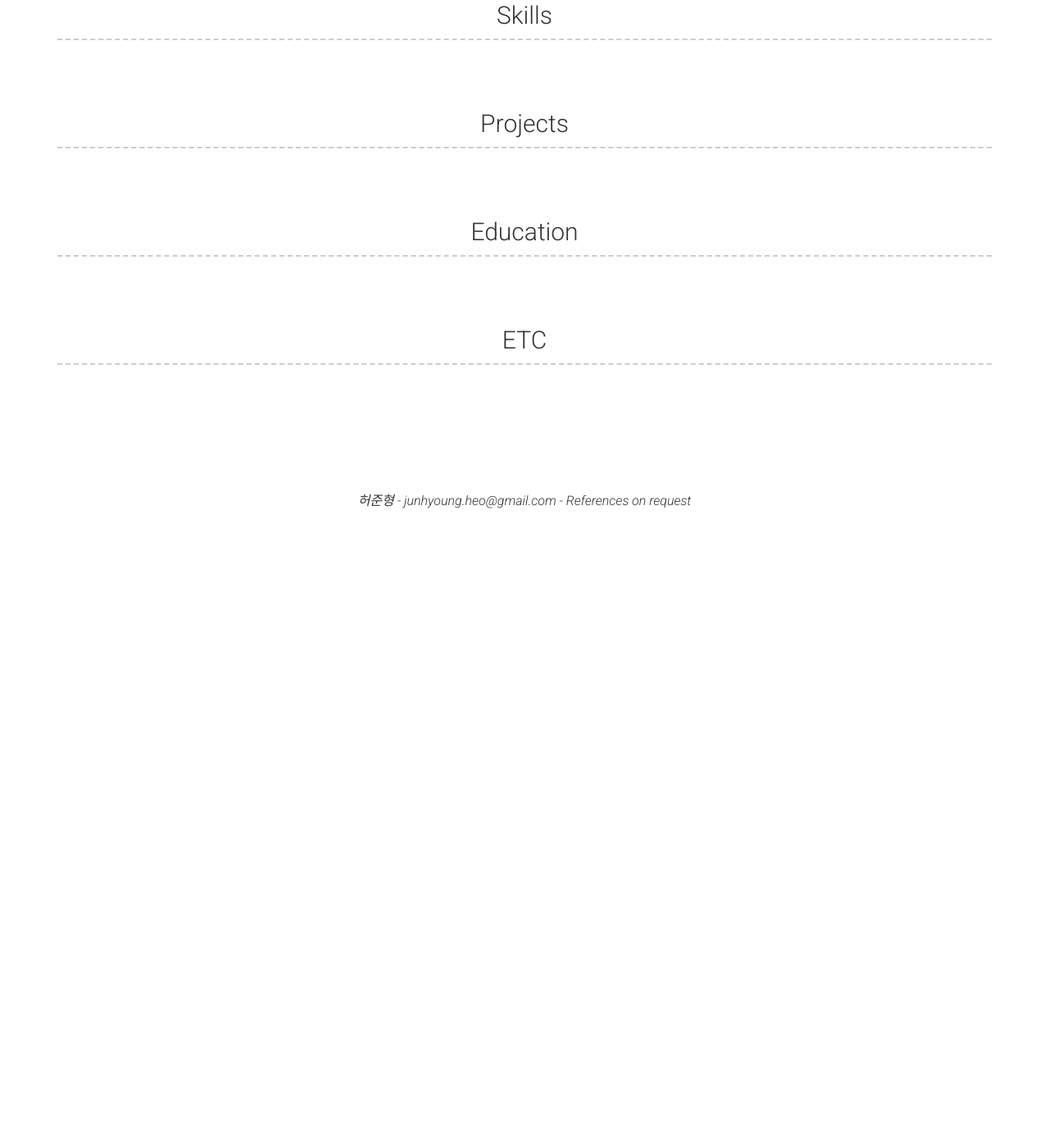
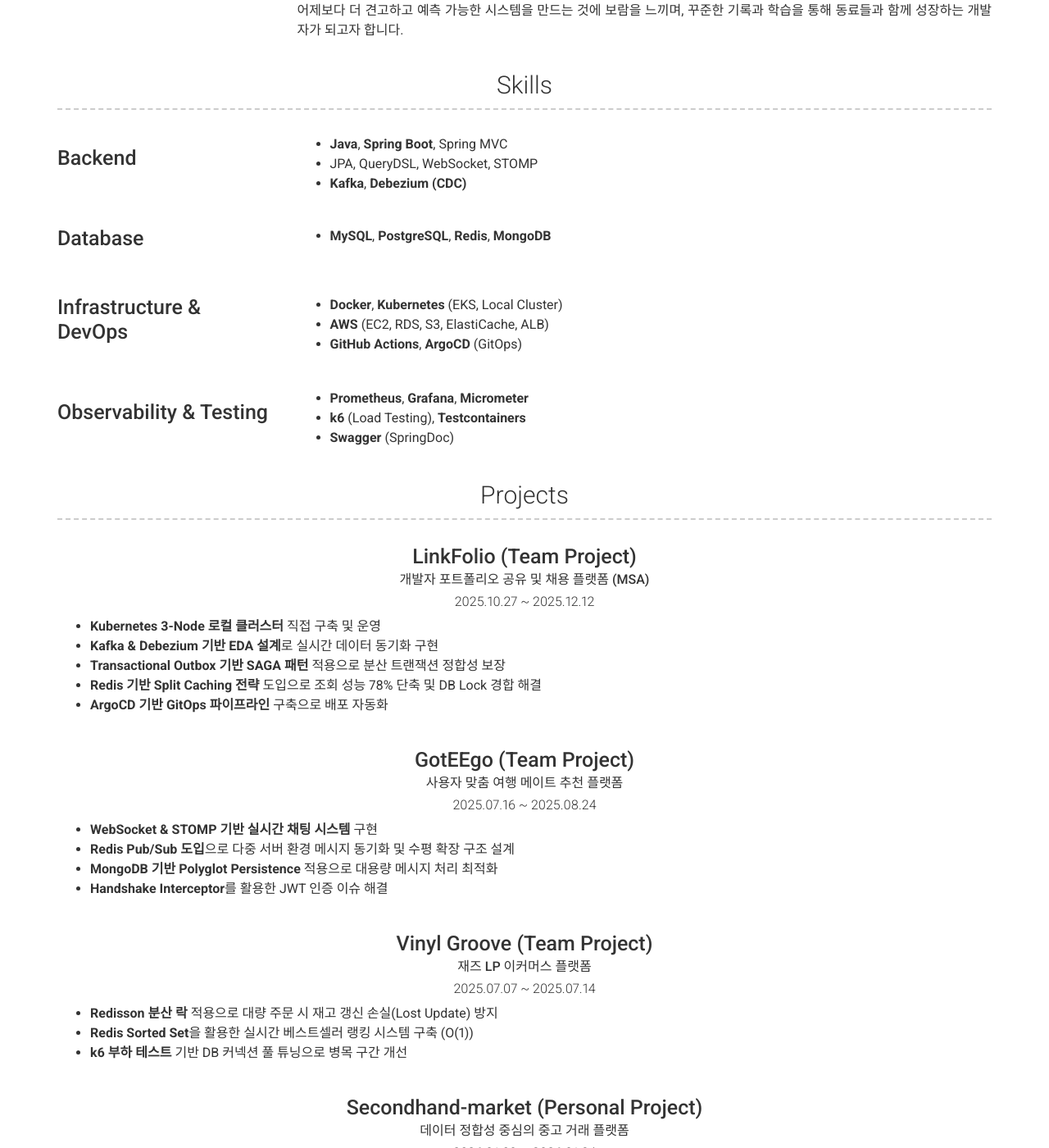
Before and after one commit to HeoJunHyoung/HeoJunHyoung.github.io, a Jekyll site: the page built from index.md, in a window 1280 px wide and 1400 px high, scrolled down 597 px. Shown: the whole window at 82% size. Built offline with Jekyll 4.4.1, drawn with Linux system fonts in a browser that asks for light colours; nearby versions of some CDN libraries; before the commit the page ends 1227 px from its top, so only the background shows below that; some of the changed text lies outside the part shown.

Commit message:
fix: _data 방식(version1) 말고 config.yml에 넣는 방식(version2) 채택

```diff
--- a/_config.yml
+++ b/_config.yml
@@ -5,7 +5,6 @@ version: 2
 # Personal Information
 name: 허준형
 title: 서버 백엔드 엔지니어
-email: junhyoung.heo@gmail.com
 
 # Appearance
 darkmode: never
@@ -13,51 +12,134 @@ darkmode: never
 # Social Links
 github_username: HeoJunHyoung
 
-# Additional Icon Links (커스텀 티스토리 아이콘 포함)
+# Additional Icon Links
 additional_links:
   - title: Email
     icon: fas fa-envelope
     url: mailto:junhyoung.heo@gmail.com
   - title: Blog
-    icon: fa fa-tistory-custom # main.scss에 정의한 클래스명
+    icon: fas fa-blog  # Font Awesome 클래스로 수정
     url: https://receiver40.tistory.com/
 
 # About Section
 about_profile_image: images/profile.png
 about_content: |
   **"단순한 기능 구현을 넘어, <mark>데이터와 지표로 시스템의 신뢰성을 증명</mark>하는 백엔드 개발자 허준형입니다."**
-  <br/>
-  안정적인 서비스 운영을 위해 아키텍처 설계와 시스템 성능 튜닝에 깊은 관심을 가지고 있습니다. 기술적 선택이 비즈니스 가치로 이어지기 위해서는 주관적인 판단이 아닌 <mark>객관적인 근거</mark>가 필요하다고 믿습니다.
+
+  안정적인 서비스 운영을 위해 아키텍처 설계와 시스템 성능 튜닝에 깊은 관심을 가지고 있습니다. 기술적 선택이 비즈니스 가치로 이어지기 위해서는 주관적인 판단이 아닌 객관적인 근거가 필요하다고 믿습니다.
 
   이러한 철학을 바탕으로 다음과 같은 원칙을 지키며 개발합니다.
 
   * **지표 기반의 문제 해결:** **Prometheus와 Grafana**를 활용한 모니터링 체계를 구축하여 시스템의 상태를 가시화합니다. 정의된 지표를 바탕으로 병목 지점을 파악하고, 최적화 전후의 결과를 <mark>수치로 검증</mark>하는 과정을 즐깁니다.
+
   * **효율적인 성능 최적화:** 무분별한 기술 도입보다는 현재 시스템의 제약 사항을 분석하여 적재적소에 솔루션을 적용합니다. 캐싱 전략 수립, 인덱스 튜닝, 동시성 제어 등을 통해 자원을 효율적으로 사용하고 <mark>사용자 경험을 개선</mark>하는 데 집중합니다.
-  * **철저한 사전 검증:** **k6 부하 테스트**를 통해 운영 환경에서 발생할 수 있는 한계점을 선제적으로 탐색합니다.
+
+  * **철저한 사전 검증:** **k6 부하 테스트**를 통해 운영 환경에서 발생할 수 있는 한계점을 선제적으로 탐색합니다. 예상되는 부하와 한계치를 사전에 파악하여 안정적인 서비스 운영을 보장합니다.
+
   <br/>
+
   어제보다 더 견고하고 예측 가능한 시스템을 만드는 것에 보람을 느끼며, 꾸준한 기록과 학습을 통해 동료들과 함께 성장하는 개발자가 되고자 합니다.
 
-# Content Configuration
+# Content Configuration - 버전 2 방식 (직접 내용 작성)
 content:
   - title: Skills
     layout: list
     content:
-      type: skills
+      - layout: left
+        title: Backend
+        description: |
+          * **Java**, **Spring Boot**, Spring MVC
+          * JPA, QueryDSL, WebSocket, STOMP
+          * **Kafka**, **Debezium (CDC)**
+      - layout: left
+        title: Database
+        description: |
+          * **MySQL**, **PostgreSQL**, **Redis**, **MongoDB**
+      - layout: left
+        title: Infrastructure & DevOps
+        description: |
+          * **Docker**, **Kubernetes** (EKS, Local Cluster)
+          * **AWS** (EC2, RDS, S3, ElastiCache, ALB)
+          * **GitHub Actions**, **ArgoCD** (GitOps)
+      - layout: left
+        title: Observability & Testing
+        description: |
+          * **Prometheus**, **Grafana**, **Micrometer**
+          * **k6** (Load Testing), **Testcontainers**
+          * **Swagger** (SpringDoc)
 
   - title: Projects
     layout: list
     content:
-      type: projects
+      - layout: top-middle
+        title: LinkFolio (Team Project)
+        sub_title: 개발자 포트폴리오 공유 및 채용 플랫폼 (MSA)
+        caption: 2025.10.27 ~ 2025.12.12
+        # link: 프로젝트 링크 입력
+        description: |
+          * **Kubernetes 3-Node 로컬 클러스터** 직접 구축 및 운영
+          * **Kafka & Debezium 기반 EDA 설계**로 실시간 데이터 동기화 구현
+          * **Transactional Outbox 기반 SAGA 패턴** 적용으로 분산 트랜잭션 정합성 보장
+          * **Redis 기반 Split Caching 전략** 도입으로 조회 성능 78% 단축 및 DB Lock 경합 해결
+          * **ArgoCD 기반 GitOps 파이프라인** 구축으로 배포 자동화
+
+      - layout: top-middle
+        title: GotEEgo (Team Project)
+        sub_title: 사용자 맞춤 여행 메이트 추천 플랫폼
+        caption: 2025.07.16 ~ 2025.08.24
+        # link: 프로젝트 링크 입력
+        description: |
+          * **WebSocket & STOMP 기반 실시간 채팅 시스템** 구현
+          * **Redis Pub/Sub 도입**으로 다중 서버 환경 메시지 동기화 및 수평 확장 구조 설계
+          * **MongoDB 기반 Polyglot Persistence** 적용으로 대용량 메시지 처리 최적화
+          * **Handshake Interceptor**를 활용한 JWT 인증 이슈 해결
+
+      - layout: top-middle
+        title: Vinyl Groove (Team Project)
+        sub_title: 재즈 LP 이커머스 플랫폼
+        caption: 2025.07.07 ~ 2025.07.14
+        # link: 프로젝트 링크 입력
+        description: |
+          * **Redisson 분산 락** 적용으로 대량 주문 시 재고 갱신 손실(Lost Update) 방지
+          * **Redis Sorted Set**을 활용한 실시간 베스트셀러 랭킹 시스템 구축 (O(1))
+          * **k6 부하 테스트** 기반 DB 커넥션 풀 튜닝으로 병목 구간 개선
+
+      - layout: top-middle
+        title: Secondhand-market (Personal Project)
+        sub_title: 데이터 정합성 중심의 중고 거래 플랫폼
+        caption: 2026.01.09 ~ 2026.01.24
+        # link: 프로젝트 링크 입력
+        description: |
+          * **MySQL FullText Index** 도입으로 검색 성능 55배 개선 (4.9s → 0.08s)
+          * **Redis 캐싱 및 Null Object Pattern** 적용으로 조회 성능 3.5배 향상
+          * **CompletableFuture 기반 멀티스레드** 이미지 업로드 속도 5배 개선
 
   - title: Education
     layout: list
     content:
-      type: education
+      - layout: left
+        title: 아주대학교
+        sub_title: 사이버보안학과 (3.85 / 4.5)
+        caption: 2018.03 ~ 2024.08
+        description: |
+          * 정보 보안 및 네트워크 보안 전공 지식 습득
+      - layout: left
+        title: 멋쟁이사자처럼
+        sub_title: 클라우드 엔지니어링 3기 수료
+        caption: 2025.03 ~ 2025.08
+        description: |
+          * AWS 기반 인프라 구축 및 클라우드 네이티브 기술 학습
+          * GitOps 및 CI/CD 파이프라인 실습
 
   - title: ETC
     layout: list
     content:
-      type: more
+      - layout: left
+        title: OPIC IM3
+        description: 영어 능력 인증
+      - layout: left
+        title: SQLD
+        description: SQL 개발자 자격증
 
 # Footer
 footer_show_references: true
@@ -72,7 +154,6 @@ sass:
 plugins:
   - jekyll-seo-tag
 
-# Exclude files from build
 exclude: [
   "Gemfile",
   "Gemfile.lock",
```
